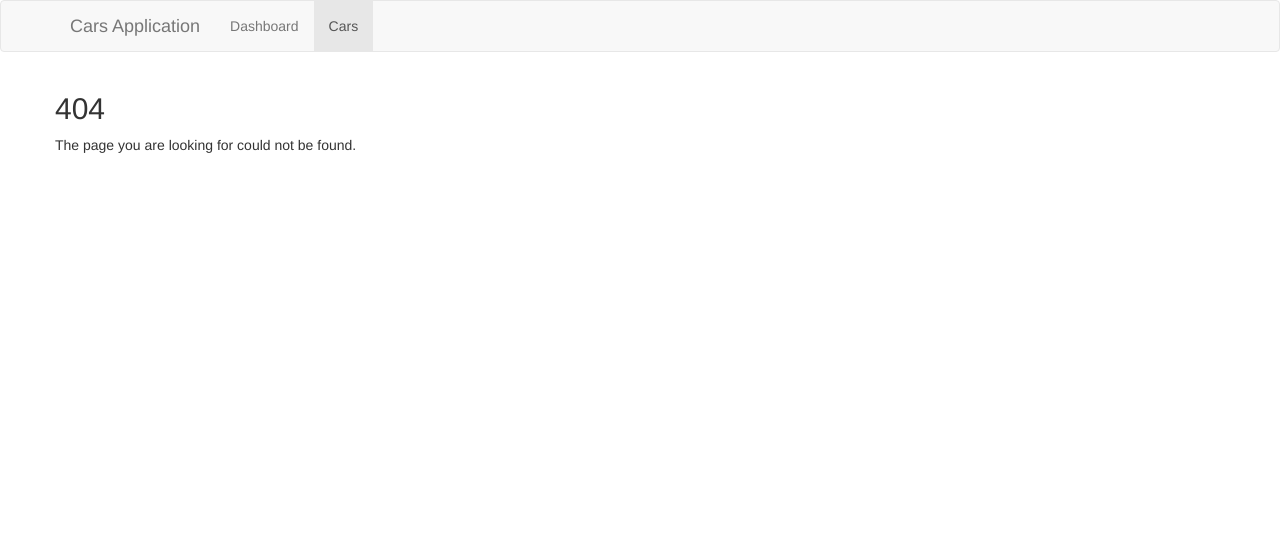
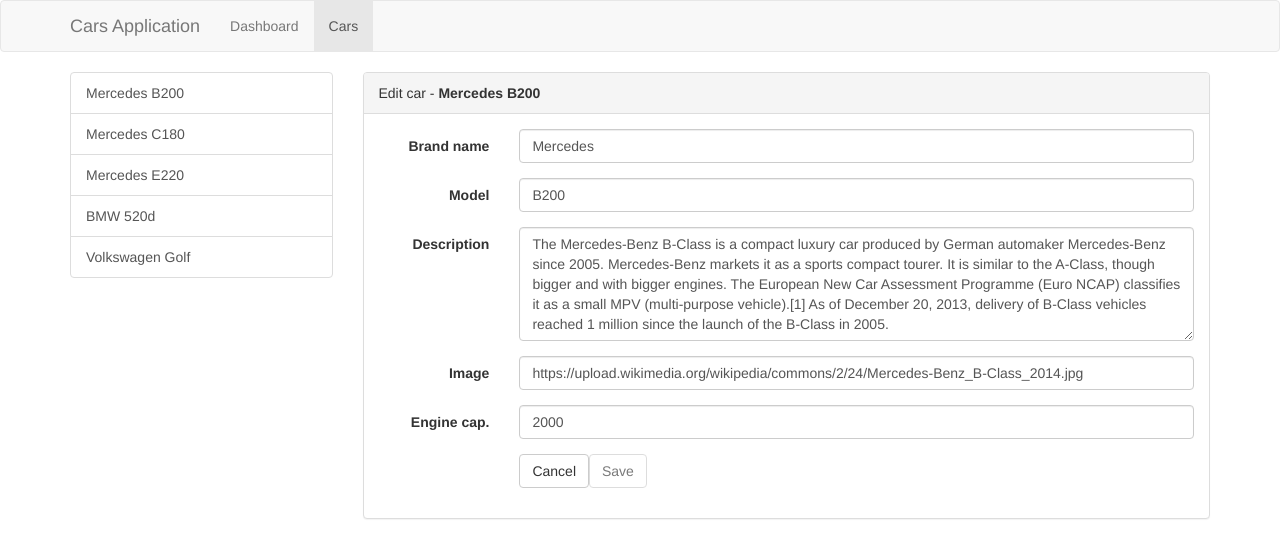
Before and after one commit to nguzun1990/angular5, an Angular app: page /cars/1/edit in a window 1280 px wide. Before the commit this address had no page. Shown: the top 558 px of the page. Built offline with nearby package versions, Linux system fonts and the light colour scheme.

Commit message:
Adding reactive forms

```diff
--- a/src/app/app-routing.module.ts
+++ b/src/app/app-routing.module.ts
@@ -4,6 +4,7 @@
 import { DashboardComponent } from './dashboard/dashboard/dashboard.component';
 import { ListComponent as CarsListComponent } from './cars/list/list.component';
 import { DetailComponent as CarsDetailComponent } from './cars/detail/detail.component';
+import { EditComponent as CarsEditComponent } from './cars/edit/edit.component';
 import { NotFoundComponent } from './shared/notfound/notfound.component';
 
 const AppRoutes: Routes = [
@@ -20,6 +21,10 @@
     path: 'cars',
     component: CarsListComponent,
     children: [
+      {
+        path: ":id/edit",
+        component: CarsEditComponent
+      },
       {
         path: ":id",
         component: CarsDetailComponent
--- a/src/app/cars/cars.module.ts
+++ b/src/app/cars/cars.module.ts
@@ -1,5 +1,6 @@
 import { NgModule } from '@angular/core';
 import { CommonModule } from '@angular/common';
+import { ReactiveFormsModule } from '@angular/forms';
 
 import { CarsRoutingModule } from './cars-routing.module';
 import { SharedModule } from './../shared/shared.module';
@@ -8,13 +9,14 @@
 
 import { ListComponent } from './list/list.component';
 import { DetailComponent } from './detail/detail.component';
+import { EditComponent } from './edit/edit.component';
 
 import { Cm3ToLiters } from './cm3ToLiters.pipes';
 
 
 @NgModule({
-  imports: [CommonModule, SharedModule, CarsRoutingModule],
-  declarations: [ListComponent, DetailComponent, Cm3ToLiters],
+  imports: [CommonModule, ReactiveFormsModule, SharedModule, CarsRoutingModule],
+  declarations: [ListComponent, DetailComponent, EditComponent, Cm3ToLiters],
   exports: [ListComponent],
   providers: [CarsService]
 
--- a/src/app/cars/detail/detail.component.html
+++ b/src/app/cars/detail/detail.component.html
@@ -17,6 +17,6 @@
     <div class="panel-body">
         <p>{{car?.description}}</p>
         <like-component [liked] ="car?.liked" (likeEvent)="addLikeToCar($event)"></like-component>
+        <a [routerLink]="['../', car.id, 'edit']" class="btn btn-primary">Edit</a>
     </div>
-    <a [routerLink]="['./../', 'detail', car.id]">One level up</a>
 </div>
--- /dev/null
+++ b/src/app/cars/edit/edit.component.html
@@ -0,0 +1,72 @@
+<div class="panel panel-default">
+    <div class="panel-heading">Edit car - <strong>{{ car.carFullName() }}</strong></div>
+    <div class="panel-body">
+        <form class="form-horizontal" novalidate [formGroup]="formGroup">
+            <div [ngClass]="{'has-error': !formGroup.get('brandName').valid}" class="form-group">
+                <label for="" class="col-sm-2 control-label">Brand name</label>
+                <div class="col-sm-10">
+                    <input type="text" class="form-control" formControlName="brandName">
+                    <p class="help-block" *ngIf="formGroup.get('brandName').errors?.required">
+                        This field is required
+                    </p>
+                    <p class="help-block" *ngIf="formGroup.get('brandName').errors?.minlength">
+                        Please insert at least {{ formGroup.get('brandName').errors.minlength.requiredLength }} chars
+                    </p>
+                </div>
+            </div>
+            <div [ngClass]="{'has-error': !formGroup.get('model').valid}" class="form-group">
+                <label class="col-sm-2 control-label">Model</label>
+                <div class="col-sm-10">
+                    <input type="text" class="form-control" formControlName="model">
+                    <p class="help-block" *ngIf="formGroup.get('model').errors?.required">
+                        This field is required
+                    </p>
+                    <p class="help-block" *ngIf="formGroup.get('model').errors?.minlength">
+                        Please insert at least {{ formGroup.get('model').errors.minlength.requiredLength }} chars
+                    </p>
+                </div>
+
+            </div>
+            <div [ngClass]="{'has-error': !formGroup.get('description').valid}" class="form-group">
+                <label class="col-sm-2 control-label">Description</label>
+                <div class="col-sm-10">
+                    <textarea class="form-control" rows="5" formControlName="description"></textarea>
+                    <p class="help-block" *ngIf="formGroup.get('description').errors?.required">
+                        This field is required
+                    </p>
+                    <p class="help-block" *ngIf="formGroup.get('description').errors?.minlength">
+                        Please insert at least {{ formGroup.get('description').errors.minlength.requiredLength }} chars
+                    </p>
+                </div>
+            </div>
+            <div [ngClass]="{'has-error': !formGroup.get('image').valid}" class="form-group">
+                <label for="" class="col-sm-2 control-label">Image</label>
+                <div class="col-sm-10">
+                    <input type="text" class="form-control" formControlName="image">
+                    <p class="help-block" *ngIf="formGroup.get('image').errors?.required">
+                        This field is required
+                    </p>
+                </div>
+            </div>
+            <div [ngClass]="{'has-error': !formGroup.get('engineCap').valid}" class="form-group">
+                <label for="" class="col-sm-2 control-label">Engine cap.</label>
+                <div class="col-sm-10">
+                    <input type="text" class="form-control" formControlName="engineCap">
+                    <p class="help-block" *ngIf="formGroup.get('engineCap').errors?.required">
+                        This field is required
+                    </p>
+                </div>
+            </div>
+            <div class="form-group">
+                <div class="col-sm-offset-2 col-sm-10">
+                    <a class="btn btn-default" (click)="onFormCancel()">Cancel</a>
+                    <button type="submit" class="btn btn-default" [disabled]="!formGroup.valid || !formGroup.dirty">Save</button>
+                </div>
+            </div>
+        </form>
+    </div>
+</div>
+
+<div class="col-md-12">
+
+</div>
--- /dev/null
+++ b/src/app/cars/edit/edit.component.ts
@@ -0,0 +1,48 @@
+import { Component, OnInit } from '@angular/core';
+import { ActivatedRoute, Router } from '@angular/router'
+
+import { FormControl, FormGroup, Validators } from '@angular/forms';
+
+import { Car } from './../car.model';
+import { CarsService } from './../cars.service';
+
+@Component({
+    templateUrl: 'edit.component.html'
+})
+export class EditComponent implements OnInit {
+
+    protected car: Car = null;
+    protected loading: boolean = true;
+    protected formGroup: FormGroup;
+
+    constructor(
+        protected service: CarsService,
+        protected route: ActivatedRoute,
+        protected router: Router
+    ) {}
+
+    ngOnInit() {
+        this.route.paramMap
+            .switchMap(paramMap => this.service.getCar(+paramMap.get("id")))
+            .subscribe((car: Car) => {
+                this.car = car
+                this.loading = false;
+                this.formGroup = this.getCarForm(car);
+            });
+    }
+
+    getCarForm(car: Car): FormGroup {
+        return new FormGroup({
+            brandName: new FormControl(car.brandName, [Validators.required, Validators.minLength(2)]),
+            model: new FormControl(car.model, [Validators.required, Validators.minLength(2)]),
+            description: new FormControl(car.description, [Validators.required, Validators.minLength(10)]),
+            image: new FormControl(car.image, [Validators.required]),
+            engineCap: new FormControl(car.engineCap, [Validators.required])
+        });
+    }
+
+    onFormCancel() {
+        this.formGroup.reset();
+        this.router.navigate(['cars', this.car.id]);
+    }
+}
```
Also changed, not shown: 1 other file (tests, documents, lock files or other folders).
